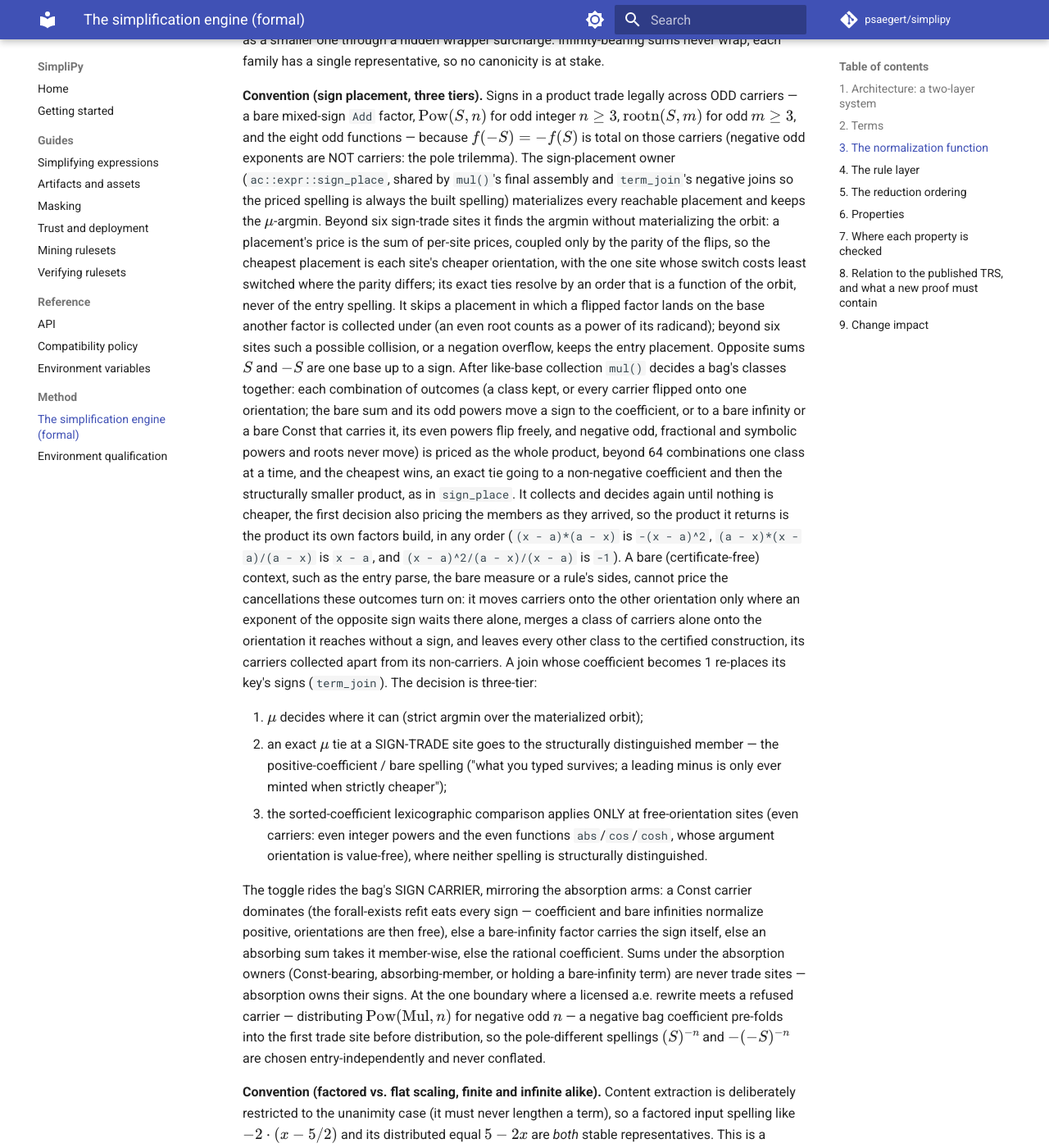
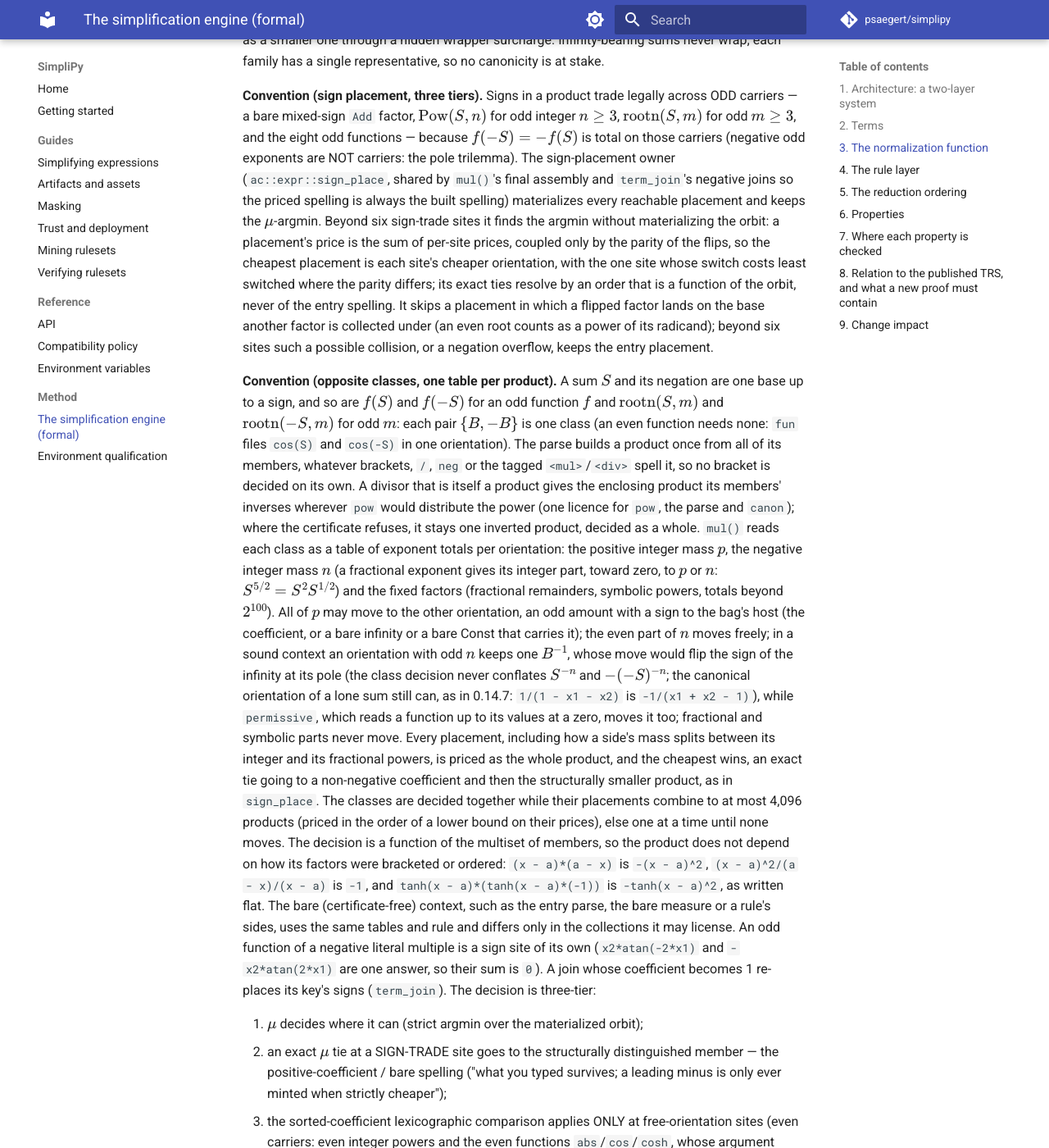
Before and after one commit to psaegert/simplipy, an MkDocs documentation site: the page built from docs/formal.md, in a window 1280 px wide and 1400 px high, scrolled down 4923 px. Shown: the whole window at 82% size. Built offline with MkDocs 1.6.1 and Material for MkDocs 9.7.7, drawn with Linux system fonts in a browser that asks for light colours; comment, search, counter and statistics services are not loaded; some of the changed text lies outside the part shown.

Commit message:
Docs: products built once, opposite classes from exponent totals, the final benchmark run
- CHANGELOG, formal.md (§3 and canonicity across spellings) and the guide describe the product
  rule as it now runs: a product is built once from all of its factors, and each class over a
  sum and its negation, or an odd function or odd root of one, is decided once from its exponent
  totals, in the certified and the certificate-free context alike. Re-bracketing is no longer a
  registered residual class; the `complexity(certified=False)` docstring drops its bracketing
  exception. The pole contract is stated with its exception (a lone sum's own orientation, as in
  0.14.7), and a fitted constant beside a sum keeps its family.
- Numbers from the final build against 0.14.7: times, slow-call shares, permissive second calls,
  0.14.7's answers above their input, cheaper/costlier answers, long literals, the cap-4 study,
  the search's gain and cost, the 16-copy and nesting timings.
- The tagged bullet adds the bag kept by `-1/x1`; a stale known limit about the grouping of
  refused folds is removed (the parse now builds the product once).

Co-Authored-By: Claude Opus 5.5 <noreply@anthropic.com>
Claude-Session: https://claude.ai/code/session_016gamUqKQqroqag4GFsNu6W

```diff
--- a/docs/formal.md
+++ b/docs/formal.md
@@ -102,10 +102,10 @@ serialization-stability check `stable()` in `ac_simplify_ex`]:
   flash-ansr's T8.1 draws, srbf's ground truths or its predictions, with the search off or at the
   default effort. The sign placement keeps the entry
   spelling where an orientation would collide with another factor's base or a negation overflows
-  (§3). And at a
-  refusal the grouping of the input can decide which inner products fold:
-  `(1e200*1e100)*(1e100*x1)` and `1e200*(1e100*(1e100*x1))` keep different canonical forms
-  (canonicity across spellings, not idempotence; both pinned in tests). Uncapped (the default in
+  (§3). At a refusal every grouping of a product partitions the same multiset of coefficients,
+  because the parse builds the product once from all of its members:
+  `(1e200*1e100)*(1e100*x1)` and `1e200*(1e100*(1e100*x1))` reach one canonical form (pinned
+  in tests). Uncapped (the default in
   f64 and real; L6), the exploration phase can reach states of the literal classes above that the
   chain alone never visits (for example an unmerged `3e-310` coefficient that re-reads in another
   order; a `<constant>` absorbed on re-read). In `permissive` the selection among three arms adds
@@ -215,24 +215,40 @@ cheaper orientation, with the one site whose switch costs least switched where t
 differs; its exact ties resolve by an order that is a function of the orbit, never of the entry
 spelling. It skips a placement in which a flipped factor lands on the base another factor is
 collected under (an even root counts as a power of its radicand); beyond six sites such a
-possible collision, or a negation overflow, keeps the entry placement. Opposite sums $S$ and
-$-S$ are one base up to a sign. After like-base collection `mul()` decides a bag's classes
-together: each combination of outcomes (a class kept, or every carrier flipped onto one
-orientation; the bare sum and its odd powers move a sign to the coefficient, or to a bare
-infinity or a bare Const that carries it, its even powers flip freely, and negative odd,
-fractional and symbolic powers and roots never move) is priced as the whole product, beyond 64
-combinations one class at a time, and the cheapest wins, an exact tie going to a non-negative
-coefficient and then the structurally smaller product, as in `sign_place`. It collects and
-decides again until nothing is cheaper, the first decision also pricing the members as they
-arrived, so the product it returns is the product its own factors build, in any order
-(`(x - a)*(a - x)` is `-(x - a)^2`, `(a - x)*(x - a)/(a - x)` is `x - a`, and
-`(x - a)^2/(a - x)/(x - a)` is `-1`). A bare (certificate-free) context, such as the entry parse,
-the bare measure or a rule's sides, cannot price the cancellations these outcomes turn on: it
-moves carriers onto the other orientation only where an exponent of the opposite sign waits there
-alone, merges a class of carriers alone onto the orientation it reaches without a sign, and
-leaves every other class to the certified construction, its carriers collected apart from its
-non-carriers. A join whose coefficient becomes 1 re-places its key's signs (`term_join`). The
-decision is three-tier:
+possible collision, or a negation overflow, keeps the entry placement.
+
+**Convention (opposite classes, one table per product).** A sum $S$ and its negation are one
+base up to a sign, and so are $f(S)$ and $f(-S)$ for an odd function $f$ and
+$\mathrm{rootn}(S, m)$ and $\mathrm{rootn}(-S, m)$ for odd $m$: each pair $\{B, -B\}$ is one
+class (an even function needs none: `fun` files `cos(S)` and `cos(-S)` in one orientation). The
+parse builds a product once from all of its members, whatever brackets, `/`, `neg` or the tagged
+`<mul>`/`<div>` spell it, so no bracket is decided on its own. A divisor that is itself a product
+gives the enclosing product its members' inverses wherever `pow` would distribute the power (one
+licence for `pow`, the parse and `canon`); where the certificate refuses, it stays one inverted
+product, decided as a whole. `mul()` reads each class as a table of exponent totals per
+orientation: the positive integer mass $p$, the negative integer mass $n$ (a fractional exponent
+gives its integer part, toward zero, to $p$ or $n$: $S^{5/2} = S^2 S^{1/2}$) and the fixed
+factors (fractional remainders, symbolic powers, totals beyond $2^{100}$). All of $p$ may move to
+the other orientation, an odd amount with a sign to the bag's host (the coefficient, or a bare
+infinity or a bare Const that carries it); the even part of $n$ moves freely; in a sound context
+an orientation with odd $n$ keeps one $B^{-1}$, whose move would flip the sign of the infinity
+at its pole (the class decision never conflates $S^{-n}$ and $-(-S)^{-n}$; the canonical
+orientation of a lone sum still can, as in 0.14.7: `1/(1 - x1 - x2)` is `-1/(x1 + x2 - 1)`),
+while `permissive`, which reads a function up to its values at a zero, moves it too; fractional
+and symbolic parts never move.
+Every placement, including how a side's mass splits between its integer and its fractional
+powers, is priced as the whole product, and the cheapest wins, an exact tie going to a
+non-negative coefficient and then the structurally smaller product, as in `sign_place`. The
+classes are decided together while their placements combine to at most 4,096 products (priced
+in the order of a lower bound on their prices), else one at a time until none moves. The
+decision is a function of the multiset of members, so the product does not depend on how its
+factors were bracketed or ordered: `(x - a)*(a - x)` is `-(x - a)^2`, `(x - a)^2/(a - x)/(x - a)`
+is `-1`, and `tanh(x - a)*(tanh(x - a)*(-1))` is `-tanh(x - a)^2`, as written flat. The bare
+(certificate-free) context, such as the entry parse, the bare measure or a rule's sides, uses
+the same tables and rule and differs only in the collections it may license. An odd function of
+a negative literal multiple is a sign site of its own (`x2*atan(-2*x1)` and `-x2*atan(2*x1)`
+are one answer, so their sum is `0`). A join whose coefficient becomes 1 re-places its key's
+signs (`term_join`). The decision is three-tier:
 
 1. $\mu$ decides where it can (strict argmin over the materialized orbit);
 2. an exact $\mu$ tie at a SIGN-TRADE site goes to the structurally distinguished
@@ -615,23 +631,27 @@ search at the same place in both runs), so its candidates, its winner and that w
 continuation (the same walk cut short again) are among the uncapped run's; the answer is the
 cheapest of a superset. $\square$ Its winner is a valley of its own arm only: the re-run's other
 arms, started from the winner, can descend further, and a search the work budget stopped can
-continue, so L6 does not cover the selection [EMPIRICAL: 67 second-call changes on flash-ansr's
-129,490 T8.1 simplify inputs, 1,359 on srbf's 125,127 predictions; the three bounds hold on every input of
+continue, so L6 does not cover the selection [EMPIRICAL: 151 second-call changes on flash-ansr's
+129,490 T8.1 simplify inputs, 1,458 on srbf's 125,127 predictions; the three bounds hold on every input of
 both sets and srbf's ground truths, efforts checked 0, 1, 4 and the default].
 
 **Canonicity across spellings** [EMPIRICAL]. That all spellings of the same bag (operand
 permutations, re-bracketings) reach the same representative is measured, not proven:
 commutative-permutation and adjacency-collection property tests, plus the corpus
-permutation gate (0 violations / 400 canonical corpus expressions at head). Two registered
-residual classes: the I3 residuals above, and re-bracketings of a product. A sub-product trades
-its sign alone, so an odd function of a sum can meet the same function of its negation, which
-the opposite-sum classes do not hold: `tanh(x1 - x2)*(tanh(x1 - x2)*(-1))` stays
-`tanh(x1 - x2)*tanh(x2 - x1)` where the flat product is `-tanh(x1 - x2)^2`. On a fuzz of
-products over opposite sums, odd functions and odd powers, the left, right and balanced nestings
-of 25 of 150 expressions reach different answers in `f64` and `real`, with the search off and at
-the default effort alike, and 24 (23 with the search) in `permissive` (0.14.7: 87, 87 and 82);
-each answer reads back as itself. (The scale gates held 0 idempotence
-and 0 permutation failures when last run, on the 128-bit engine.)
+permutation gate (0 violations / 400 canonical corpus expressions at head). One registered
+residual class: the I3 residuals above. Re-bracketings of a product reach one representative:
+the parse builds a product once from all of its members and `mul()` decides its opposite classes
+from their exponent totals, a function of the multiset of members (§3). On 1,653 generated
+products over opposite sums, odd functions and odd roots, each in up to eleven spellings (four
+bracketings and the tagged bag for all; two division spellings, the inverse of a product, a
+chain of divisions and the tagged bag with `<div>` where the product has a divisor; a negation
+for 72), one `permissive` product reaches two
+answers, of equal value (0.14.7: 616 in `f64` and `real`, 687 in `permissive`); on the route fuzz
+of 150 products none depends on the nesting in any mode, with the search off or at the default
+(0.14.7: 87, 87 and 82). Where the certificate refuses to split an inverse over a product (a
+factor that vanishes on a region, such as `abs(x2) - x2`), `1/(a*b)` and `1/a*1/b` are different
+functions and keep different answers. (The scale gates held 0 idempotence and 0 permutation
+failures when last run, on the 128-bit engine.)
 
 **Corpus mode.** `wildcard_all` widens matching and the $\diamond$-collapse licence
 (training-corpus canonicalization). It relaxes *soundness* licences, never the ordering:
```
Also changed, not shown: other parts of docs/formal.md (+2 -2 lines), CHANGELOG.md (+57 -43 lines), docs/guides/simplify.md (+11 -11 lines), 1 other file.
